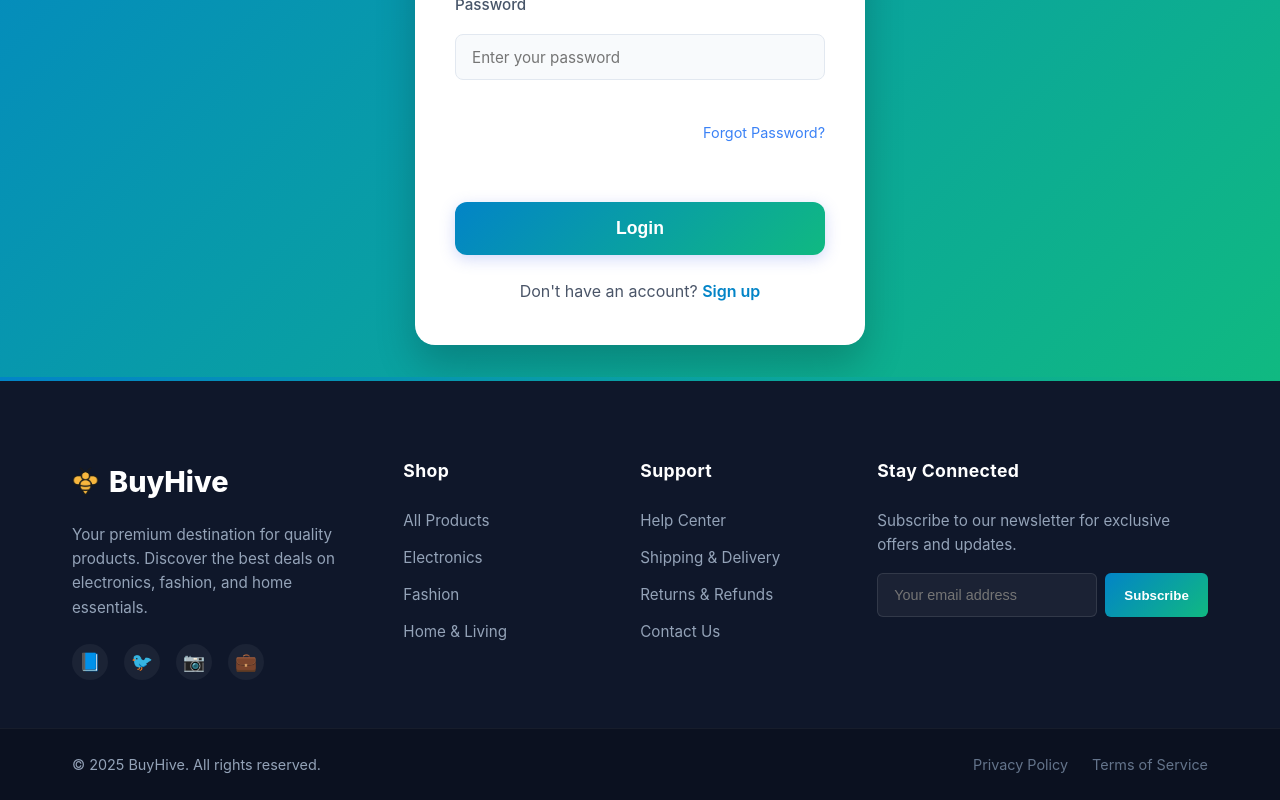
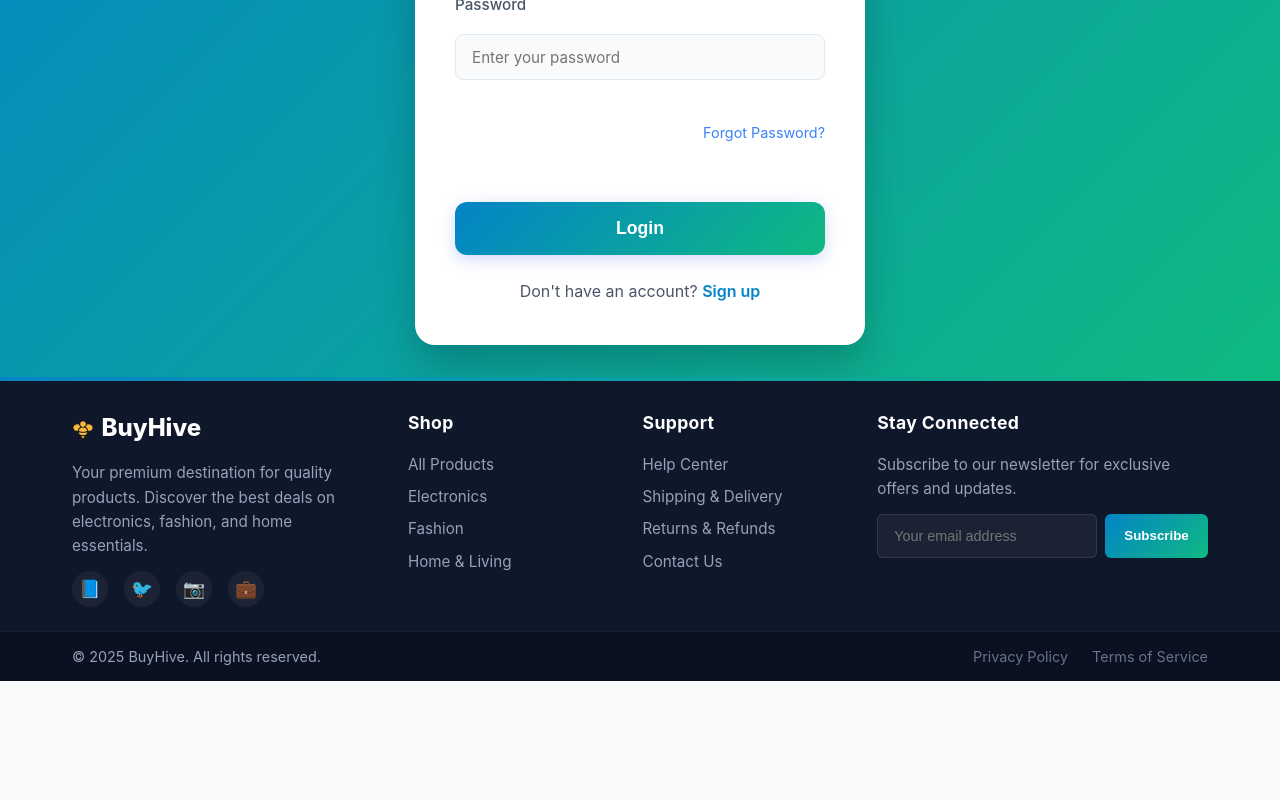
Before and after one commit to remissg/MyDailyWork_Task4, a React (Vite) app in the folder client/: page /login in a window 1280 px wide. Shown: the part 431-1231 px from the top of the page. After the commit the page ends 1112 px from the top, so only its background shows below. Built offline with nearby package versions, Linux system fonts and the light colour scheme.

Commit message:
feat: add global styles and initial Footer component styling.

```diff
--- a/client/src/components/Footer.css
+++ b/client/src/components/Footer.css
@@ -21,13 +21,13 @@
 .footer-content {
     max-width: 1200px;
     margin: 0 auto;
-    padding: 5rem 2rem 3rem;
+    padding: 2rem 2rem 1.5rem;
 }
 
 .footer-grid {
     display: grid;
     grid-template-columns: 1.5fr 1fr 1fr 1.5fr;
-    gap: 3rem;
+    gap: 2rem;
 }
 
 /* Section Styling */
@@ -35,26 +35,26 @@
     color: #fff;
     font-size: 1.1rem;
     font-weight: 700;
-    margin-bottom: 1.5rem;
+    margin-bottom: 1rem;
     letter-spacing: 0.02em;
 }
 
 /* Brand Section */
 .footer-logo {
     display: inline-block;
-    font-size: 1.8rem;
+    font-size: 1.5rem;
     font-weight: 800;
     color: #fff;
     text-decoration: none;
-    margin-bottom: 1rem;
+    margin-bottom: 0.8rem;
     transition: opacity 0.3s;
     display: flex;
     align-items: center;
-    gap: 10px;
+    gap: 8px;
 }
 
 .footer-logo-icon {
-    height: 50px;
+    height: 40px;
     width: auto;
     object-fit: contain;
     border-radius: 6px;
@@ -66,7 +66,7 @@
 
 .brand-desc {
     line-height: 1.6;
-    margin-bottom: 1.5rem;
+    margin-bottom: 0.8rem;
     max-width: 300px;
 }
 
@@ -104,7 +104,7 @@
 }
 
 .footer-links li {
-    margin-bottom: 0.8rem;
+    margin-bottom: 0.5rem;
 }
 
 .footer-links a {
@@ -124,7 +124,7 @@
 .newsletter-form {
     display: flex;
     gap: 0.5rem;
-    margin-top: 1rem;
+    margin-top: 0.8rem;
 }
 
 .newsletter-form input {
@@ -163,7 +163,7 @@
 .footer-bottom {
     border-top: 1px solid rgba(255, 255, 255, 0.05);
     background: #0b1120;
-    padding: 1.5rem 0;
+    padding: 0.8rem 0;
 }
 
 .footer-bottom-content {
--- a/client/src/index.css
+++ b/client/src/index.css
@@ -70,6 +70,27 @@ body {
   /* Third layer of protection */
 }
 
-#root {
-  width: 100%;
+/* Custom Scrollbar */
+::-webkit-scrollbar {
+  width: 6px;
+  height: 6px;
 }
+
+::-webkit-scrollbar-track {
+  background: #f1f1f1;
+}
+
+::-webkit-scrollbar-thumb {
+  background: #cbd5e1;
+  border-radius: 10px;
+}
+
+::-webkit-scrollbar-thumb:hover {
+  background: #94a3b8;
+}
+
+/* Firefox */
+* {
+  scrollbar-width: thin;
+  scrollbar-color: #cbd5e1 #f1f1f1;
+}
```
